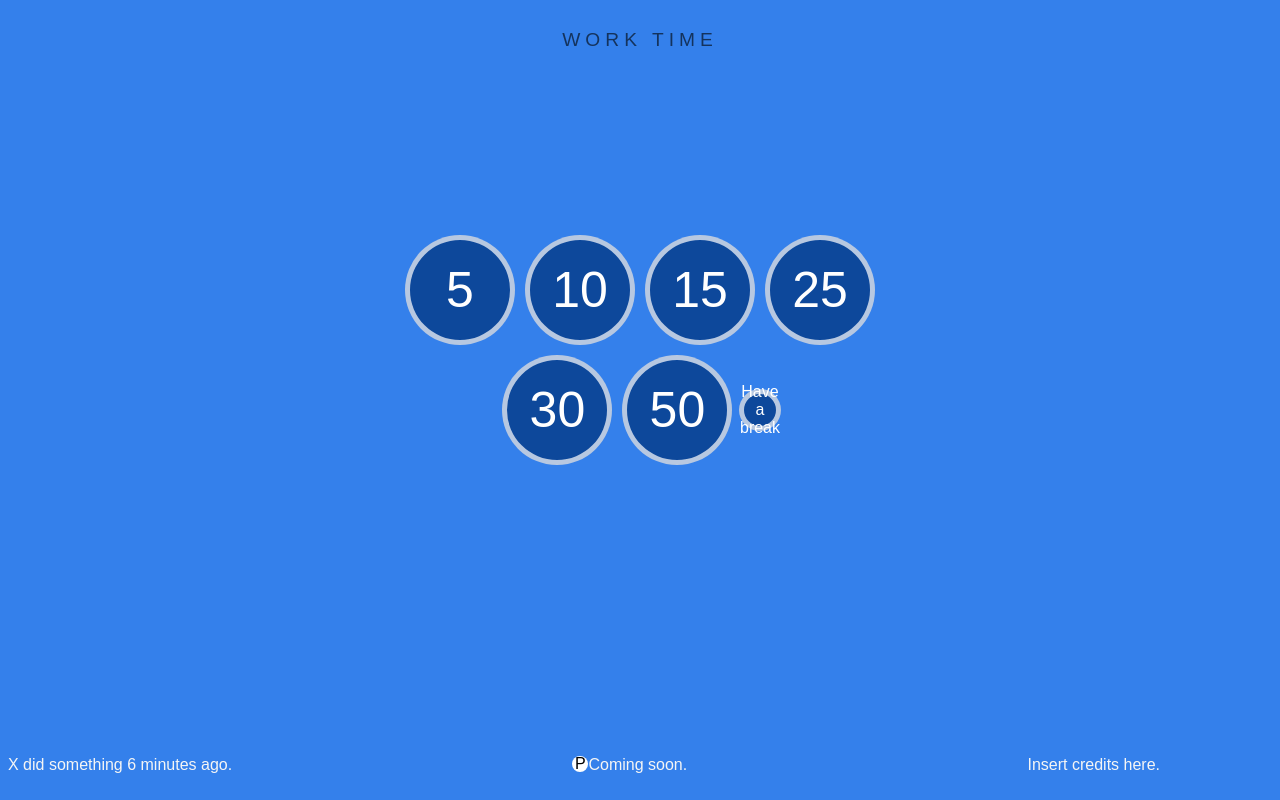
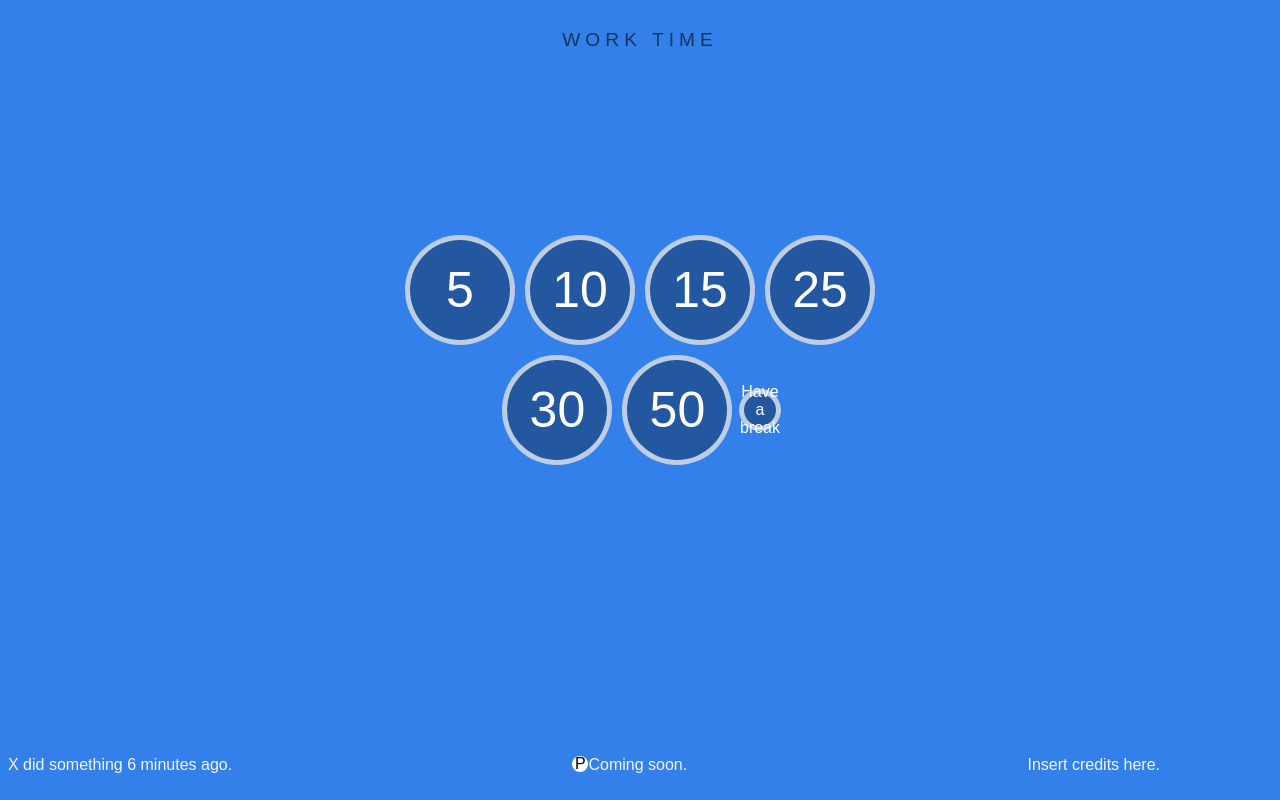
Before and after one commit to pPris/cuckoo, a React (Create React App) app: page / in a window 1280 px wide. Built offline with nearby package versions, Linux system fonts and the light colour scheme.

Commit message:
update background colours

```diff
--- a/src/Bubbles.css
+++ b/src/Bubbles.css
@@ -19,7 +19,7 @@
     /* font-weight: 100; */
     height: 2em;
     width: 2em;
-    background-color: #0d489b;
+    background-color: #00000050;
     border-radius: 50%;
     border: solid;
 
--- a/src/index.css
+++ b/src/index.css
@@ -1,3 +1,8 @@
+:root {
+  --work-bg: #3480eb;
+  --break-bg: #8934eb;
+}
+
 body {
   /* margin: 1em; */
   font-family: -apple-system, BlinkMacSystemFont, 'Segoe UI', 'Roboto', 'Oxygen',
@@ -5,7 +10,7 @@ body {
     sans-serif;
   -webkit-font-smoothing: antialiased;
   -moz-osx-font-smoothing: grayscale;
-  background-color: #3480eb;
+  background-color: var(--work-bg);
   justify-content: center;
   /* align-content: center; */
   text-align: center;
```
